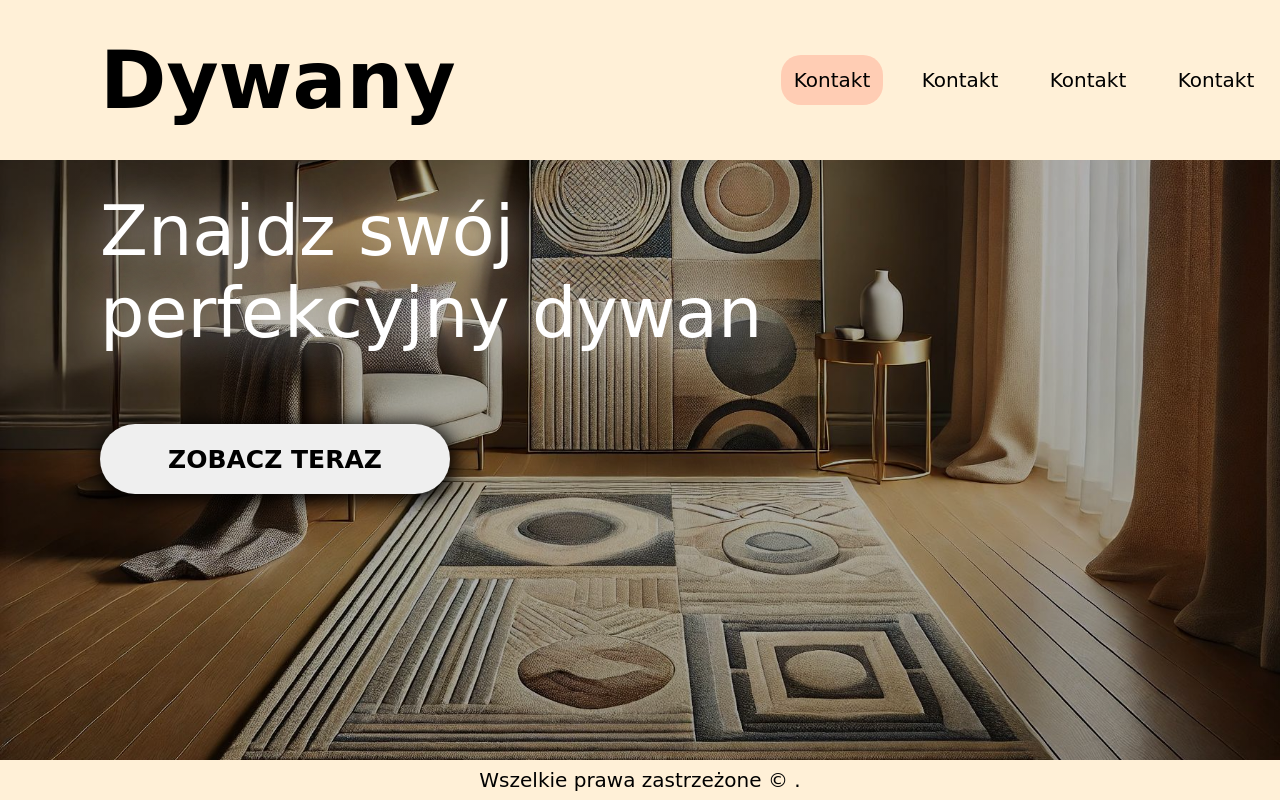
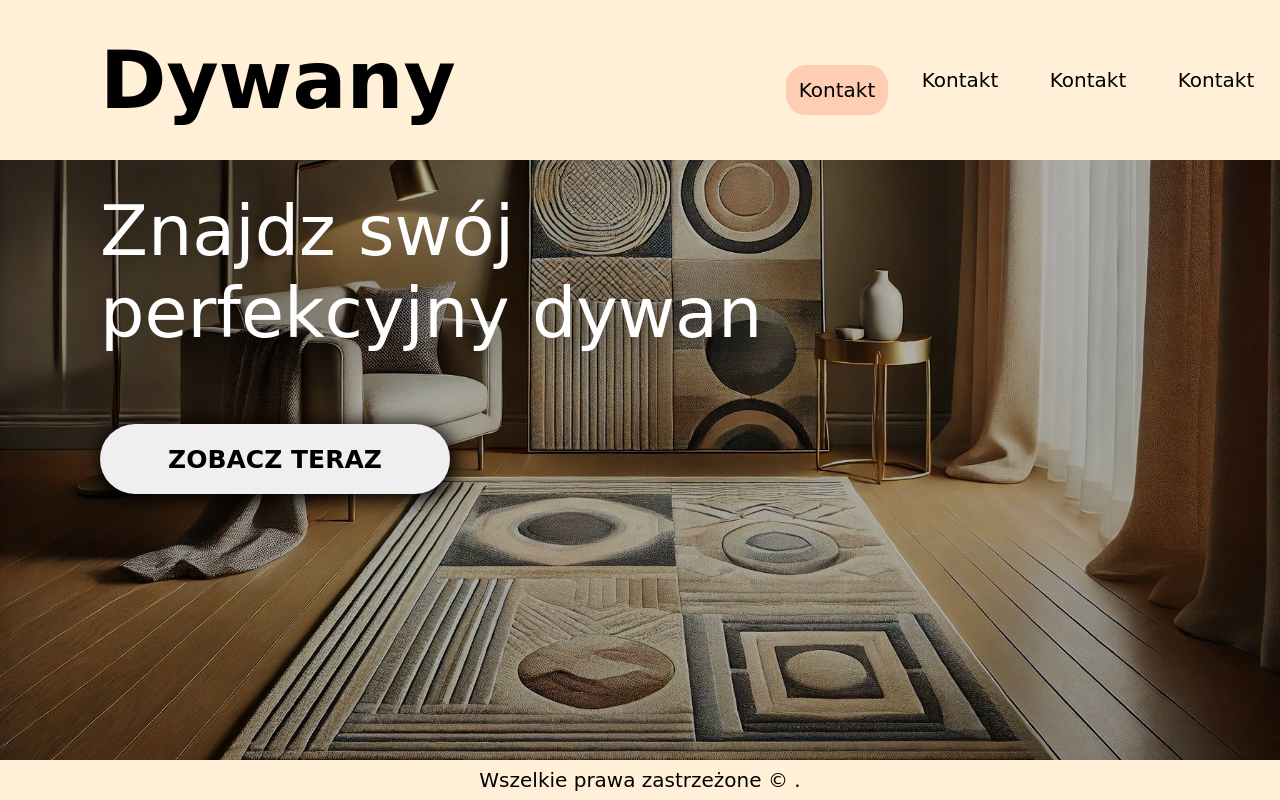
Before and after one commit to kapix091/Dywany, a plain HTML site: page index.html in a window 1280 px wide. In both pictures the pointer is over the item 831 px from the left and 80 px from the top of the page. Drawn offline with Linux system fonts and the light colour scheme.

Commit message:
Add files via upload

```diff
--- a/style.css
+++ b/style.css
@@ -48,6 +48,7 @@ header{
 .nav li:hover{
     cursor: pointer;
     background-color: rgb(255, 205, 180);
+    translate: 5px 10px;
 }
 
 
@@ -69,7 +70,7 @@ main{
 
 #main-title{
     font-size: 70px;
-    text-shadow: 3px 3px 50px white;
+    text-shadow: 3px 3px 50px black;
     margin-left: 100px;
     width: 700px;
     margin-top: 30px;
@@ -91,7 +92,7 @@ main{
 
 #zobacz-teraz:hover{
     cursor: pointer;
-    scale: 1.2;
+    translate: 5px 10px;
 }
 
 
```
